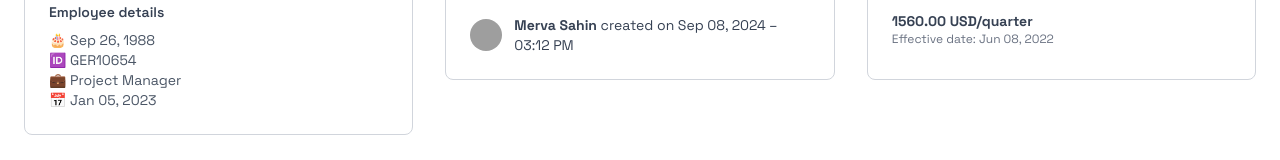
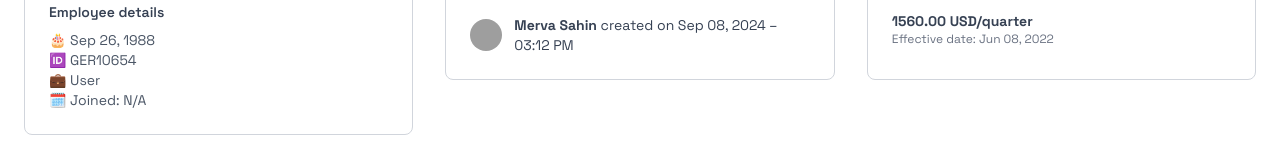
Before and after one commit to elishabhatti/e-commerce-with-mern, a React (Vite) app in the folder client/: page /profile in a window 1280 px wide. Shown: the part 439-599 px from the top of the page. Built offline with nearby package versions, Linux system fonts and the light colour scheme; no server answers; grey boxes are pictures that could not be loaded.

Commit message:
showed the account created data in profile

```diff
--- a/client/src/pages/Profile.jsx
+++ b/client/src/pages/Profile.jsx
@@ -146,8 +146,17 @@ const Profile = () => {
             </h3>
             <p className="text-gray-600">🎂 Sep 26, 1988</p>
             <p className="text-gray-600">🆔 GER10654</p>
-            <p className="text-gray-600">💼 Project Manager</p>
-            <p className="text-gray-600">📅 Jan 05, 2023</p>
+            <p className="text-gray-600">💼 User</p>
+            <p className="text-gray-600">
+              🗓️ Joined:{" "}
+              {user?.createdAt
+                ? new Date(user.createdAt).toLocaleDateString("en-US", {
+                    year: "numeric",
+                    month: "long",
+                    day: "numeric",
+                  })
+                : "N/A"}
+            </p>
           </div>
         </div>
 
@@ -189,7 +198,7 @@ const Profile = () => {
                         onClick={() =>
                           handleRemoveProduct(purchased.product._id)
                         }
-                        className="text-red-500 rounded-smad cursor-pointer my-1 border border-red-600"
+                        className="text-red-500 rounded-sm cursor-pointer my-1 border border-red-600"
                       >
                         <X />
                       </button>
```
